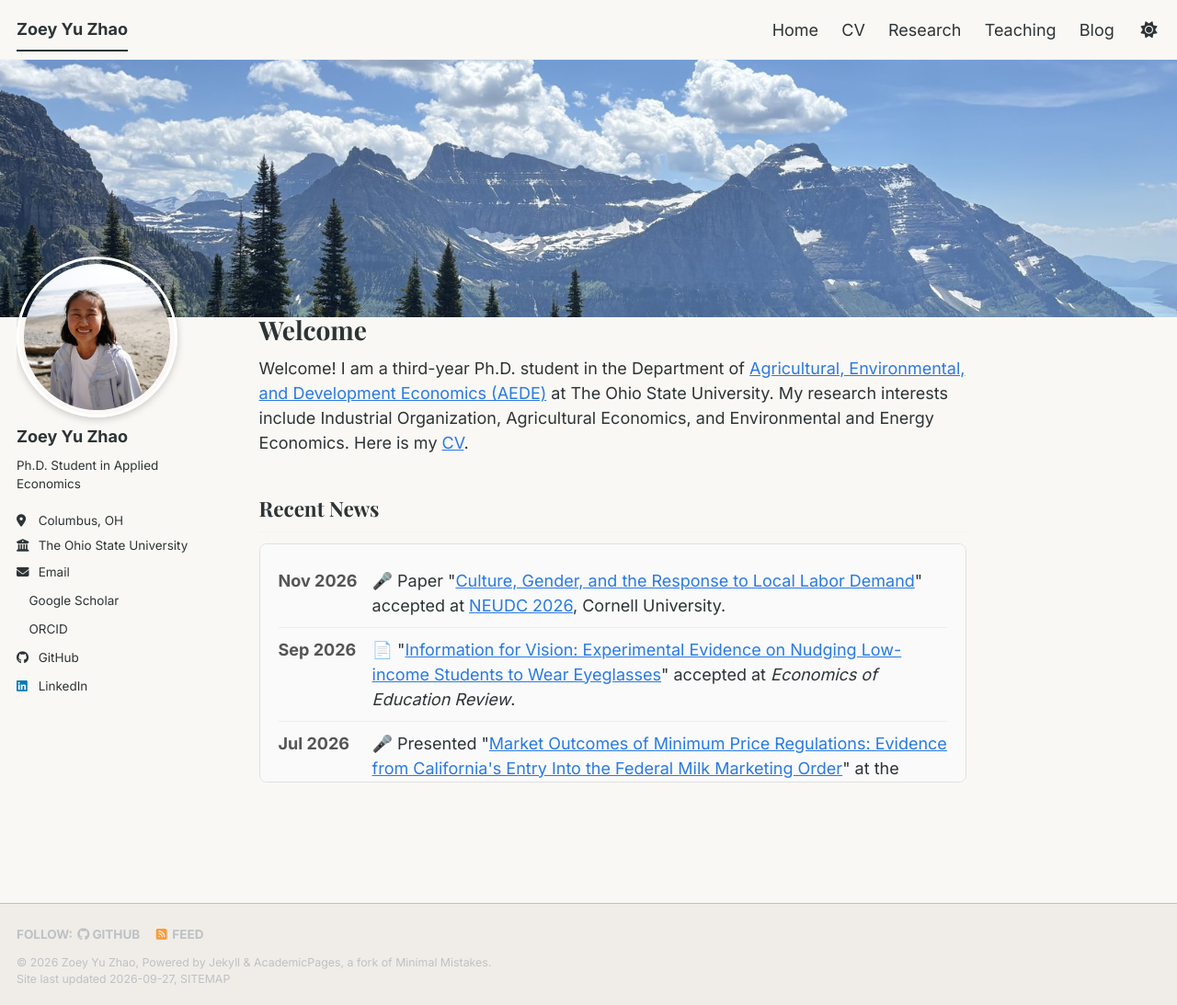
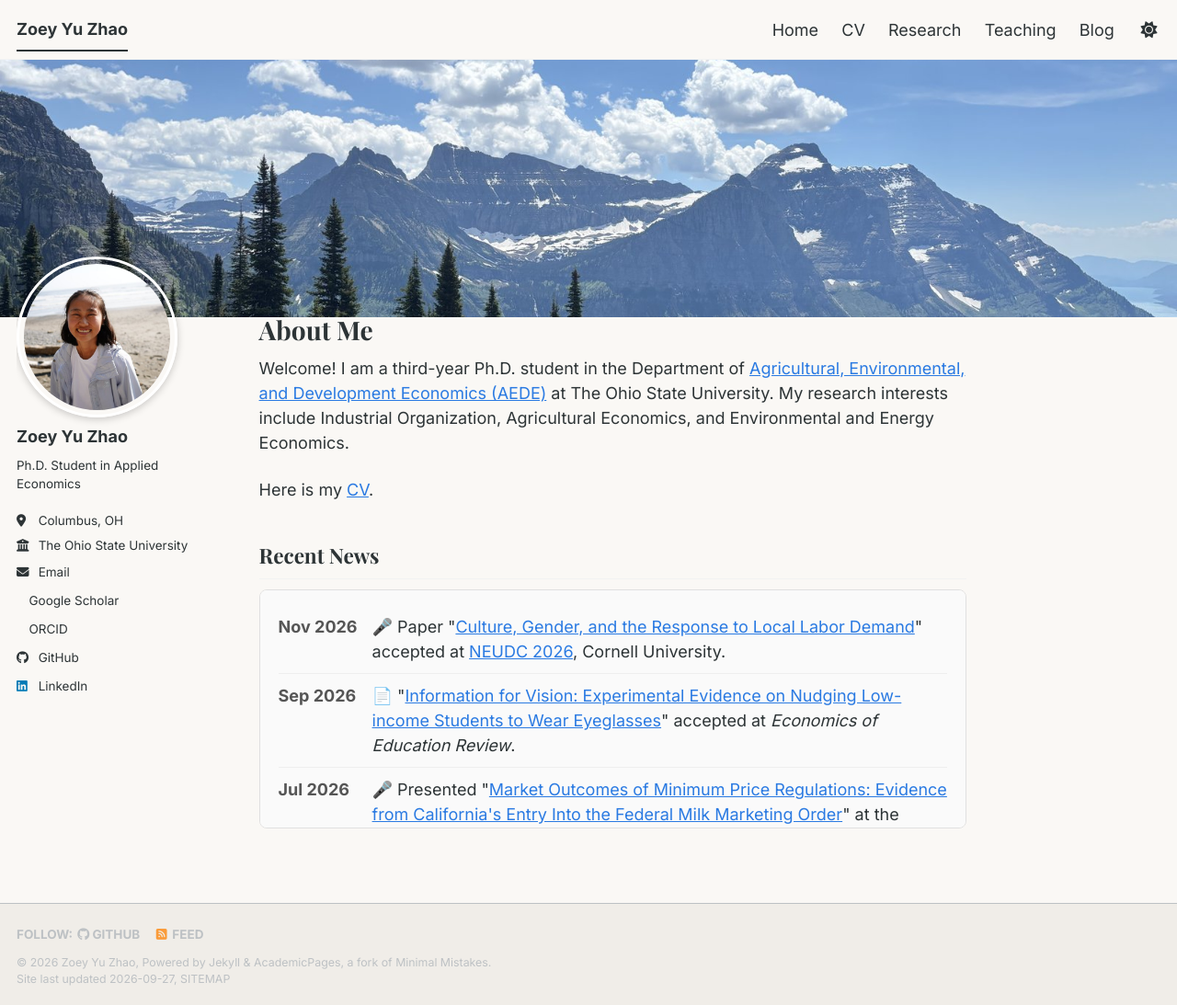
Before and after one commit to zoeyzhao-econ/zoeyzhao-econ.github.io, a Jekyll site: the page built from _pages/about.md, in a window 1280 px wide and 1093 px high. Shown: the whole window at 92% size. Built offline with Jekyll 4.4.1, drawn with Linux system fonts in a browser that asks for light colours; a style sheet for code colours, icons or effects is not loaded.

Commit message:
Change homepage title to About Me; separate CV line
Co-Authored-By: Claude Opus 4.6 <noreply@anthropic.com>

```diff
--- a/_pages/about.md
+++ b/_pages/about.md
@@ -1,13 +1,15 @@
 ---
 permalink: /
-title: "Welcome"
+title: "About Me"
 author_profile: true
 redirect_from:
   - /about/
   - /about.html
 ---
 
-Welcome! I am a third-year Ph.D. student in the Department of [Agricultural, Environmental, and Development Economics (AEDE)](https://aede.osu.edu/) at The Ohio State University. My research interests include Industrial Organization, Agricultural Economics, and Environmental and Energy Economics. Here is my [CV](/files/Zoey_Yu_Zhao_CV.pdf).
+Welcome! I am a third-year Ph.D. student in the Department of [Agricultural, Environmental, and Development Economics (AEDE)](https://aede.osu.edu/) at The Ohio State University. My research interests include Industrial Organization, Agricultural Economics, and Environmental and Energy Economics.
+
+Here is my [CV](/files/Zoey_Yu_Zhao_CV.pdf).
 
 ## Recent News
 
```
